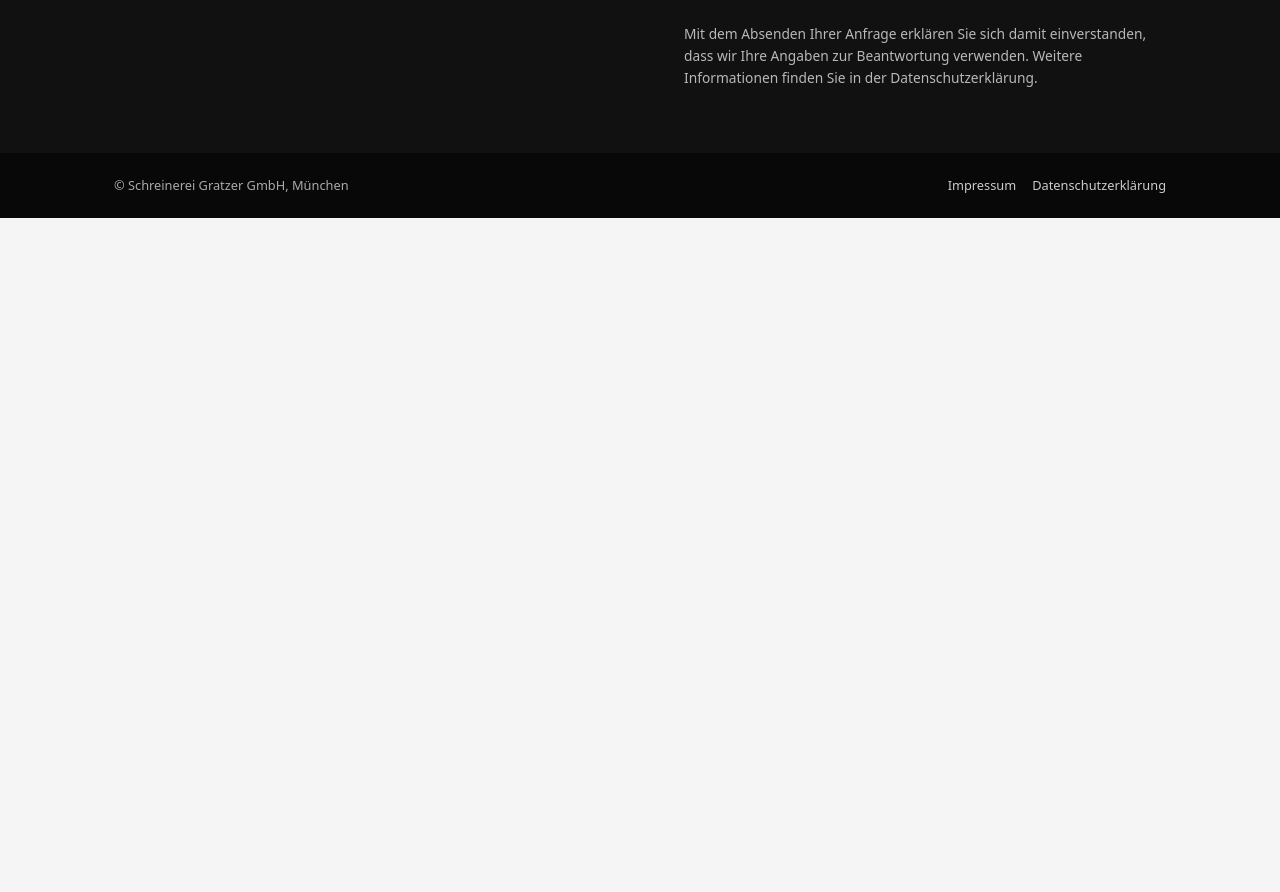
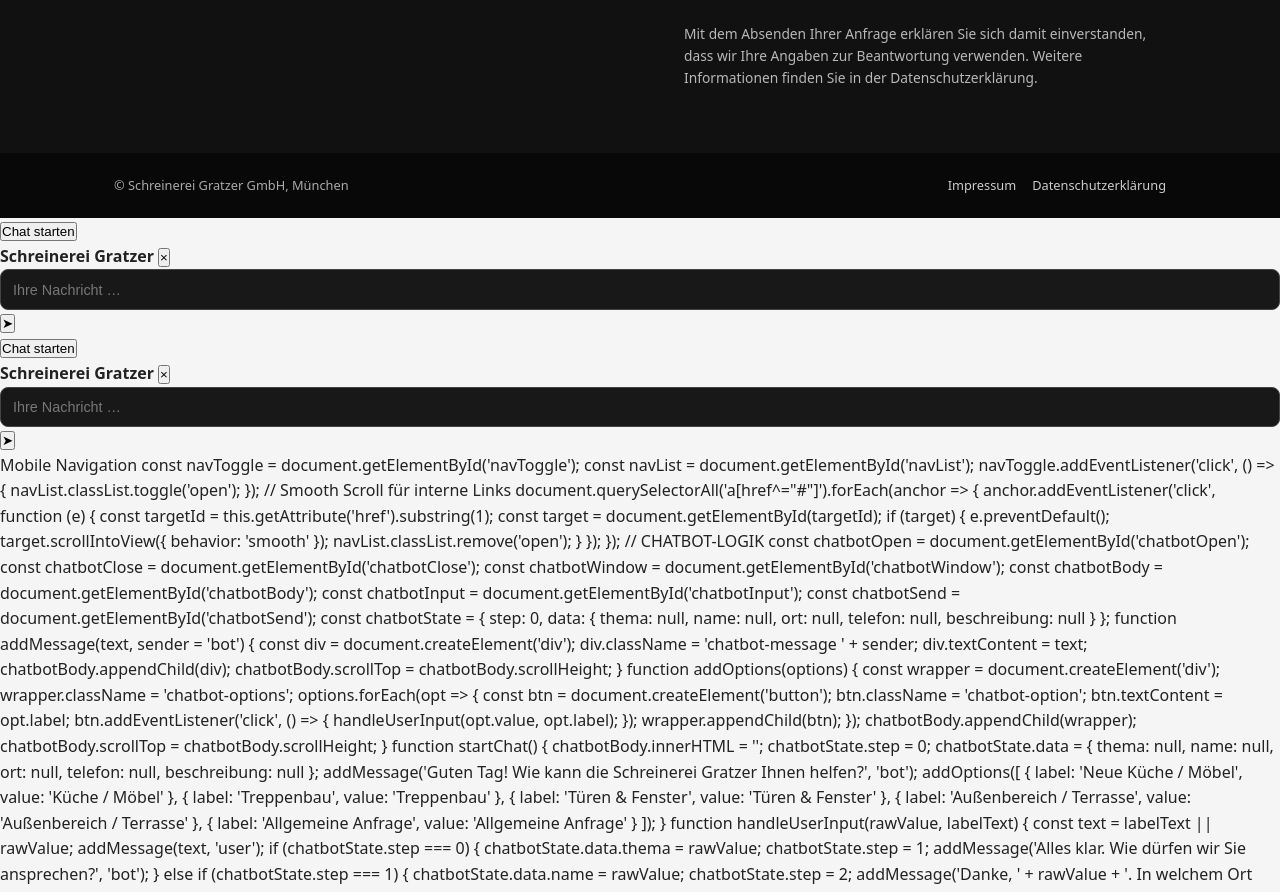
Before and after one commit to 2rg4b85gpy-source/Schreinerei-Gratzer, a plain HTML site: page index.html in a window 1280 px wide. Shown: the part 5058-5950 px from the top of the page. Before the commit the page ends 5276 px from the top, so only its background shows below. Drawn offline with Linux system fonts and the light colour scheme.

Commit message:
Update index.html

```diff
--- a/index.html
+++ b/index.html
@@ -922,7 +922,37 @@
     </div>
   </footer>
 
-  <script>// Mobile Navigation
+  <script>//
+  </script>
+<!-- Chatbot Button -->
+<button id="chatbotOpen" class="chatbot-open">Chat starten</button>
+
+<!-- Chatbot Fenster -->
+<div id="chatbotWindow" class="chatbot-window" aria-hidden="true">
+  <div class="chatbot-header">
+    <strong>Schreinerei Gratzer</strong>
+    <button id="chatbotClose" class="chatbot-close">×</button>
+  </div>
+  <div id="chatbotBody" class="chatbot-body"></div>
+  <div class="chatbot-input-area">
+    <input id="chatbotInput" type="text" placeholder="Ihre Nachricht …">
+    <button id="chatbotSend">➤</button>
+  </div>
+<!-- Chatbot Button -->
+<button id="chatbotOpen" class="chatbot-open">Chat starten</button>
+
+<!-- Chatbot Fenster -->
+<div id="chatbotWindow" class="chatbot-window" aria-hidden="true">
+  <div class="chatbot-header">
+    <strong>Schreinerei Gratzer</strong>
+    <button id="chatbotClose" class="chatbot-close">×</button>
+  </div>
+  <div id="chatbotBody" class="chatbot-body"></div>
+  <div class="chatbot-input-area">
+    <input id="chatbotInput" type="text" placeholder="Ihre Nachricht …">
+    <button id="chatbotSend">➤</button>
+  </div>
+Mobile Navigation
 const navToggle = document.getElementById('navToggle');
 const navList = document.getElementById('navList');
 
@@ -1061,7 +1091,5 @@ chatbotOpen.addEventListener('click', () => {
 chatbotClose.addEventListener('click', () => {
   chatbotWindow.style.display = 'none';
   chatbotWindow.setAttribute('aria-hidden', 'true');
-});
-  </script>
-</body>
+});</body>
 </html>
```
